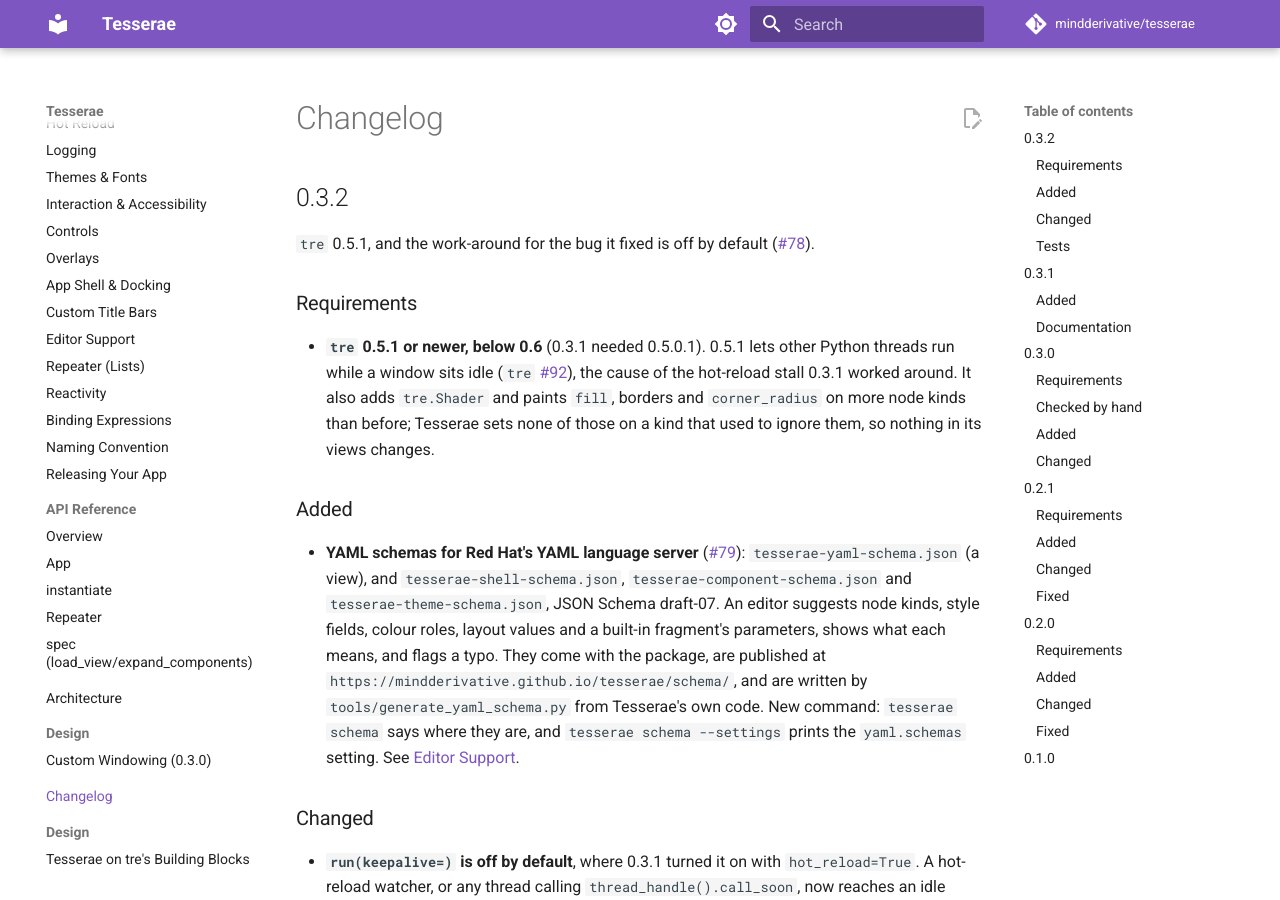
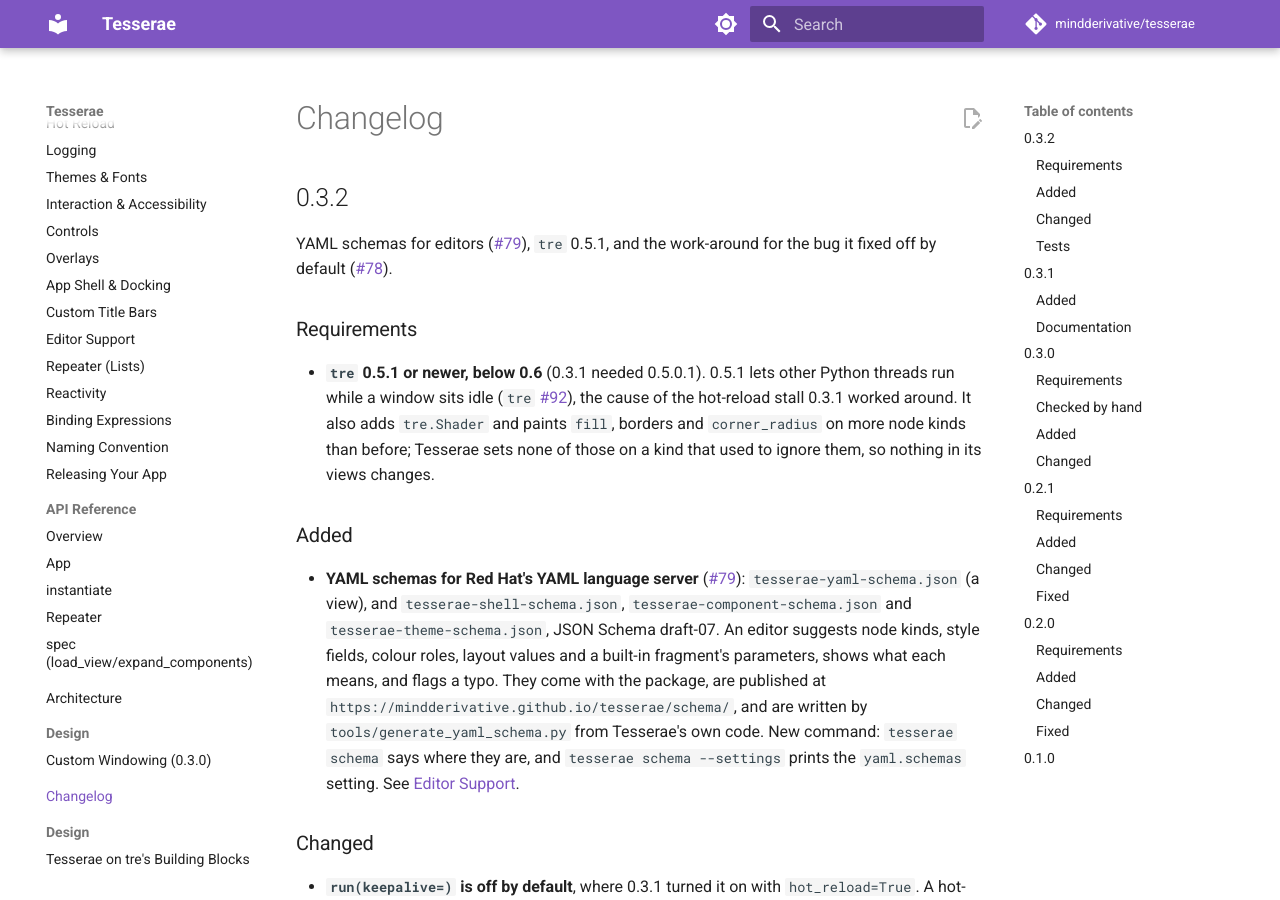
Before and after one commit to mindderivative/tesserae, an MkDocs documentation site: the page built from docs/changelog.md, in a window 1280 px wide and 900 px high. Built offline with MkDocs 1.6.1 and Material for MkDocs 9.7.7, drawn with Linux system fonts in a browser that asks for light colours; comment, search, counter and statistics services are not loaded.

Commit message:
Tesserae 0.3.2
The version is 0.3.2 and the changelog's section is headed for release:
YAML schemas for Red Hat's YAML language server (#79), tre 0.5.1 as the
floor, and run(keepalive=) off by default now that tre lets threads run in
an idle window (#78).

Co-Authored-By: Claude Sonnet 5.5 <noreply@anthropic.com>

```diff
--- a/docs/changelog.md
+++ b/docs/changelog.md
@@ -2,7 +2,8 @@
 
 ## 0.3.2
 
-`tre` 0.5.1, and the work-around for the bug it fixed is off by default
+YAML schemas for editors ([#79](https://github.com/mindderivative/tesserae/issues/79)),
+`tre` 0.5.1, and the work-around for the bug it fixed off by default
 ([#78](https://github.com/mindderivative/tesserae/issues/78)).
 
 ### Requirements
--- a/pyproject.toml
+++ b/pyproject.toml
@@ -4,7 +4,7 @@ build-backend = "hatchling.build"
 
 [project]
 name = "tesserae-ui"  # on PyPI; `tesserae` there is an unrelated project. The import name stays `tesserae`.
-version = "0.3.2.dev0"
+version = "0.3.2"
 description = "A pyCopper-style declarative Python GUI framework, powered by the Tesserae Render Engine (tre)."
 readme = "README.md"
 license = "MIT"
```
